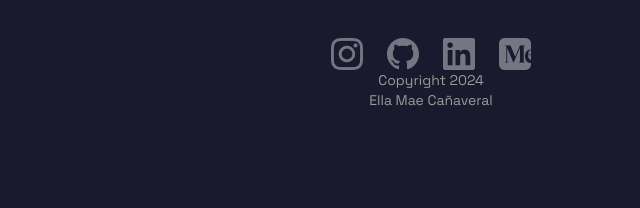
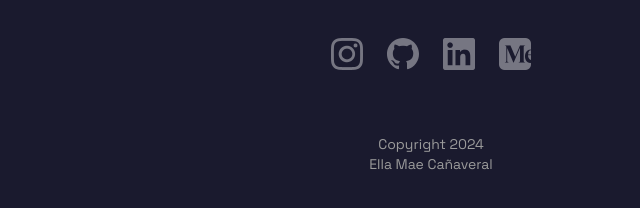
Before and after one commit to ella-emc/my-portfolio, a React (Vite) app: page / in a window 1280 px wide. Shown: the part 4892-5100 px from the top of the page, without its empty margins (209-849 px from the left). Before the commit the page ends 5002 px from the top, so only its background shows below. Built offline with nearby package versions, Linux system fonts and the light colour scheme.

Commit message:
style: :lipstick: Adjust footer spacing

```diff
--- a/src/App.tsx
+++ b/src/App.tsx
@@ -22,7 +22,7 @@ function App() {
         <ContactMeSection />
       </div>
 
-      <footer>
+      <footer className="my-8 lg:my-16">
         <p className="text-sm text-center font-space-grotesk text-text-low-contrast">Copyright 2024 <br/>Ella Mae Cañaveral</p>
       </footer>
     </>
```
